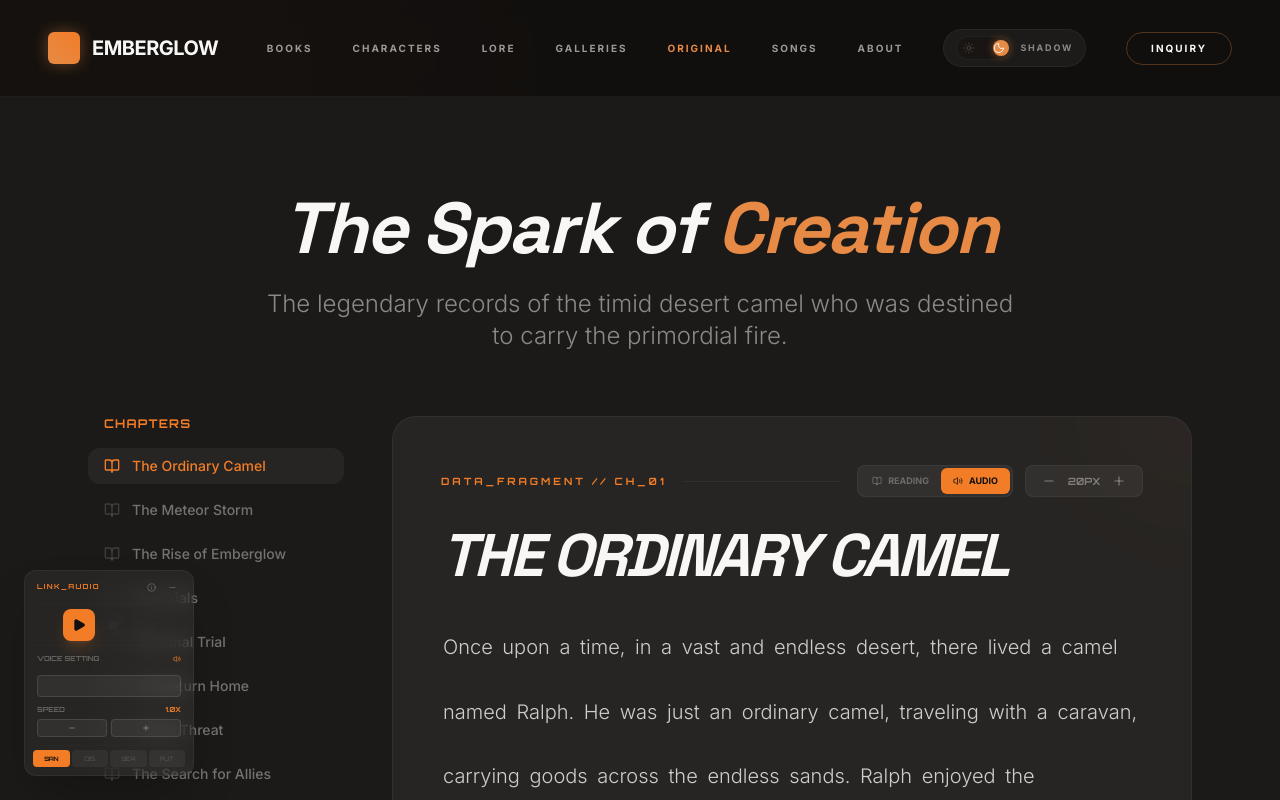
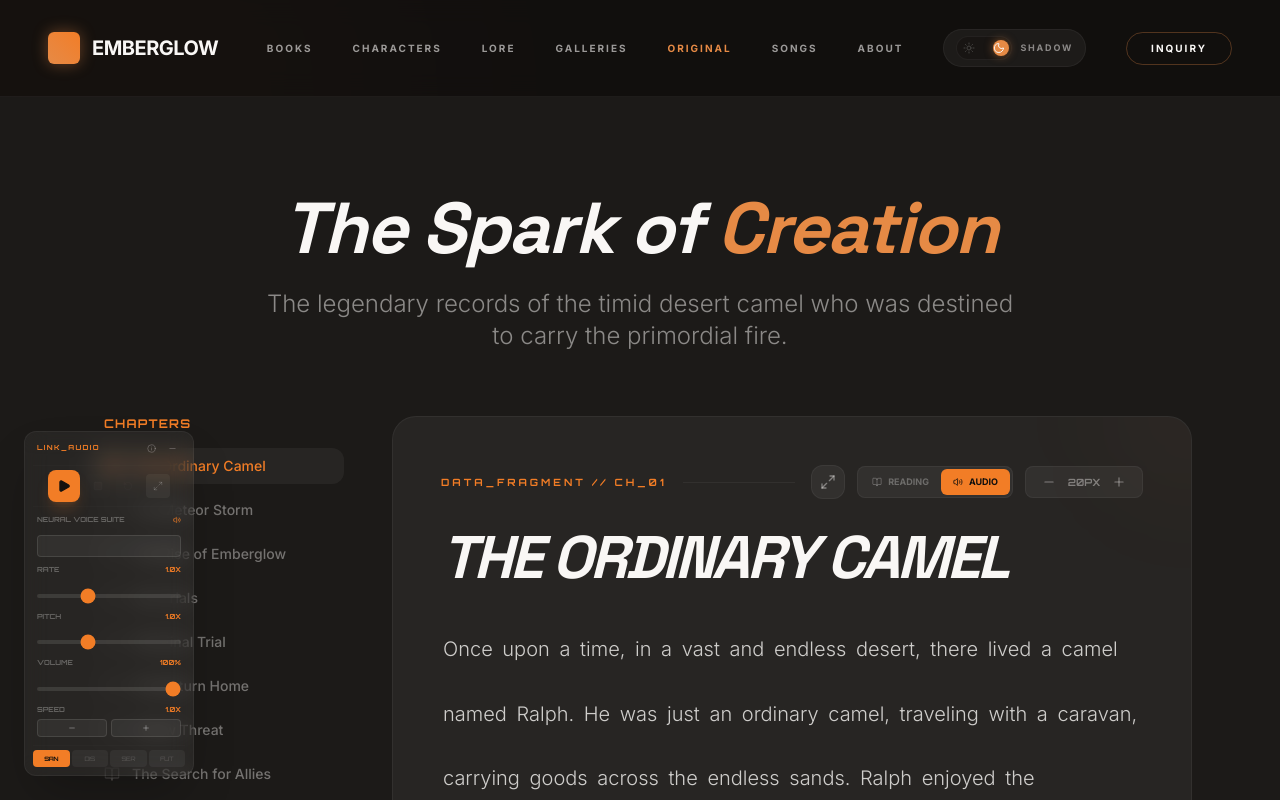
Before and after one commit to Hudmebac/emberglownew, a React (Vite) app: page /original in a window 1280 px wide. Shown: the top 800 px of the page. Built offline with nearby package versions, Linux system fonts and the light colour scheme; a web font is replaced by a local one.

Commit message:
Add speech settings and fullscreen toggle

```diff
--- a/src/pages/Original.tsx
+++ b/src/pages/Original.tsx
@@ -17,15 +17,18 @@ import {
   Settings,
   Info,
   X,
-  Languages
+  Languages,
+  Maximize2,
+  Minimize2,
+  ListFilter
 } from 'lucide-react';
 
 export default function Original() {
   const [activeChapter, setActiveChapter] = useState(0);
   const [fontSize, setFontSize] = useState(20);
   const [fontFamily, setFontFamily] = useState<'sans' | 'display' | 'serif' | 'futuristic'>('sans');
-
   const [viewMode, setViewMode] = useState<'reading' | 'audio'>('audio');
+  const [isFullscreen, setIsFullscreen] = useState(false);
 
   // Audio State
   const [isPlaying, setIsPlaying] = useState(false);
@@ -33,6 +36,8 @@ export default function Original() {
   const [activeWordIndex, setActiveWordIndex] = useState(-1);
   const playStateRef = useRef({ playing: false, paused: false });
   const [speechRate, setSpeechRate] = useState(1);
+  const [speechPitch, setSpeechPitch] = useState(1);
+  const [speechVolume, setSpeechVolume] = useState(1);
   const [selectedVoiceId, setSelectedVoiceId] = useState<string>('narrator');
   const [showChapterPrompt, setShowChapterPrompt] = useState(false);
   const [showControls, setShowControls] = useState(true);
@@ -104,10 +109,17 @@ export default function Original() {
                    findVoiceByTerms(['female', 'en-gb', 'en-us', 'online'], ['male', 'david', 'guy']) || source[source.length - 1];
 
     return [
-      { id: 'narrator', voice: narrator, label: 'The Narrator' },
-      { id: 'male', voice: male, label: 'Male Voice' },
-      { id: 'female', voice: female, label: 'Female Voice' }
-    ].filter(v => v.voice);
+      { id: 'narrator', voice: narrator, label: 'Default: The Narrator' },
+      { id: 'male', voice: male, label: 'Preset: Male Voice' },
+      { id: 'female', voice: female, label: 'Preset: Female Voice' },
+      ...voices.filter(v => v.lang.startsWith('en')).map((v, i) => ({
+        id: `sys-${v.name}-${i}`,
+        voice: v,
+        label: `System: ${v.name} (${v.lang})`
+      }))
+    ].filter((v, index, self) =>
+      v.voice && self.findIndex(t => t.voice?.name === v.voice?.name) === index
+    );
   }, [voices]);
 
   const selectedVoice = useMemo(() => {
@@ -246,6 +258,8 @@ export default function Original() {
           utterance.lang = selectedVoice.lang;
         }
         utterance.rate = speechRate;
+        utterance.pitch = speechPitch;
+        utterance.volume = speechVolume;
 
         utterance.onboundary = (event) => {
         // Find position relative to the whole text
@@ -334,20 +348,12 @@ export default function Original() {
   // Improved Auto-scroll: Only scroll if needed and more centered
   useEffect(() => {
     if (activeWordIndex !== -1 && contentRef.current && isPlaying && !isPaused) {
-      const activeWord = contentRef.current.querySelector('[data-active="true"]');
+      const activeWord = contentRef.current.querySelector('#active-reading-word');
       if (activeWord) {
-        const rect = activeWord.getBoundingClientRect();
-        const isInViewport = (
-          rect.top >= 200 &&
-          rect.bottom <= (window.innerHeight || document.documentElement.clientHeight) - 200
-        );
-
-        if (!isInViewport) {
         activeWord.scrollIntoView({
           behavior: 'smooth',
           block: 'center',
         });
-        }
       }
     }
   }, [activeWordIndex, isPlaying, isPaused]);
@@ -394,7 +400,7 @@ export default function Original() {
                     animate={{ opacity: 1, height: 'auto' }}
                     className="bg-eg-amber/5 border border-eg-amber/10 rounded-lg p-1.5 text-[8px] text-eg-sand/60 leading-tight italic"
                   >
-                    Auto-highlights & scrolls as the legend is spoken.
+                    Voice synchronization and high-fidelity highlighting active.
                   </motion.div>
                 )}
 
@@ -438,11 +444,18 @@ export default function Original() {
                   >
                     <RotateCcw size={10} />
                   </button>
+
+                  <button
+                    onClick={() => setIsFullscreen(!isFullscreen)}
+                    className={`w-6 h-6 rounded flex items-center justify-center transition-all ${isFullscreen ? 'bg-eg-amber text-eg-deep' : 'bg-eg-sand/5 text-eg-sand/20 hover:text-eg-amber hover:bg-eg-amber/10'}`}
+                  >
+                    {isFullscreen ? <Minimize2 size={10} /> : <Maximize2 size={10} />}
+                  </button>
                 </div>
 
-                <div className="space-y-1.5 px-1">
+                <div className="space-y-1.5 px-1 overflow-hidden">
                     <div className="flex items-center justify-between text-[7px] font-mono text-eg-sand/30 uppercase font-black">
-                      <span>Voice Setting</span>
+                      <span>Neural Voice Suite</span>
                       <Volume2 size={8} className="text-eg-amber" />
                     </div>
                   <select
@@ -459,6 +472,45 @@ export default function Original() {
                       </option>
                     ))}
                   </select>
+                </div>
+
+                <div className="space-y-2 px-1">
+                  <div className="space-y-1">
+                    <div className="flex items-center justify-between text-[7px] font-mono text-eg-sand/30 uppercase font-black">
+                      <span>Rate</span>
+                      <span className="text-eg-amber">{speechRate.toFixed(1)}x</span>
+                    </div>
+                    <input
+                      type="range" min="0.5" max="2" step="0.1"
+                      value={speechRate}
+                      onChange={(e) => setSpeechRate(parseFloat(e.target.value))}
+                      className="w-full accent-eg-amber h-1 bg-eg-sand/10 rounded-lg appearance-none cursor-pointer"
+                    />
+                  </div>
+                  <div className="space-y-1">
+                    <div className="flex items-center justify-between text-[7px] font-mono text-eg-sand/30 uppercase font-black">
+                      <span>Pitch</span>
+                      <span className="text-eg-amber">{speechPitch.toFixed(1)}x</span>
+                    </div>
+                    <input
+                      type="range" min="0.5" max="2" step="0.1"
+                      value={speechPitch}
+                      onChange={(e) => setSpeechPitch(parseFloat(e.target.value))}
+                      className="w-full accent-eg-amber h-1 bg-eg-sand/10 rounded-lg appearance-none cursor-pointer"
+                    />
+                  </div>
+                  <div className="space-y-1">
+                    <div className="flex items-center justify-between text-[7px] font-mono text-eg-sand/30 uppercase font-black">
+                      <span>Volume</span>
+                      <span className="text-eg-amber">{(speechVolume * 100).toFixed(0)}%</span>
+                    </div>
+                    <input
+                      type="range" min="0" max="1" step="0.1"
+                      value={speechVolume}
+                      onChange={(e) => setSpeechVolume(parseFloat(e.target.value))}
+                      className="w-full accent-eg-amber h-1 bg-eg-sand/10 rounded-lg appearance-none cursor-pointer"
+                    />
+                  </div>
                 </div>
 
                 <AnimatePresence>
@@ -539,7 +591,8 @@ export default function Original() {
           </button>
         )}
 
-        <div className="max-w-6xl mx-auto px-6">
+        <div className={`mx-auto px-6 transition-all duration-500 ${isFullscreen ? 'max-w-none pt-24 pb-48 fixed inset-0 z-[100] bg-eg-charcoal overflow-y-auto' : 'max-w-6xl'}`}>
+          {!isFullscreen && (
             <motion.div
               initial={{ opacity: 0, y: 20 }}
               animate={{ opacity: 1, y: 0 }}
@@ -550,8 +603,10 @@ export default function Original() {
                 The legendary records of the timid desert camel who was destined to carry the primordial fire.
               </p>
             </motion.div>
+          )}
 
           {/* Table of Contents for Mobile */}
+          {!isFullscreen && (
             <div className="lg:hidden mb-12 overflow-x-auto pb-4 flex gap-4 no-scrollbar">
               {CHAPTERS.map((chapter, index) => (
                 <button
@@ -570,9 +625,11 @@ export default function Original() {
                 </button>
               ))}
             </div>
+          )}
 
-          <div className="flex flex-col lg:flex-row gap-12">
+          <div className={`flex flex-col lg:flex-row gap-12 ${isFullscreen ? 'max-w-4xl mx-auto' : ''}`}>
             {/* Desktop Side Navigation */}
+            {!isFullscreen && (
               <aside className="hidden lg:block w-64 space-y-2 sticky top-32 h-fit">
                 <h2 className="text-eg-amber font-mono text-xs uppercase tracking-widest mb-4 px-4 font-bold">Chapters</h2>
                 {CHAPTERS.map((chapter, index) => (
@@ -593,6 +650,7 @@ export default function Original() {
                   </button>
                 ))}
               </aside>
+            )}
 
             {/* Main Content Area */}
             <main className="flex-1">
@@ -612,10 +670,27 @@ export default function Original() {
                       DATA_FRAGMENT // CH_{CHAPTERS[activeChapter].id.toString().padStart(2, '0')}
                     </span>
                     <div className="h-px flex-1 bg-border-primary" />
+                    {isFullscreen && (
+                      <button
+                        onClick={() => setIsFullscreen(false)}
+                        className="p-2 bg-eg-sand/5 hover:bg-eg-sand/10 rounded-full transition-all text-eg-sand/40 hover:text-white"
+                      >
+                        <Minimize2 size={20} />
+                      </button>
+                    )}
                   </div>
 
                   {/* Mode & Scale HUD */}
                   <div className="flex items-center gap-3">
+                    {!isFullscreen && (
+                      <button
+                        onClick={() => setIsFullscreen(true)}
+                        className="p-2 bg-eg-sand/5 hover:bg-eg-sand/10 rounded-xl border border-border-primary text-eg-sand/40 hover:text-eg-amber transition-all"
+                        title="Enter Fullscreen"
+                      >
+                        <Maximize2 size={16} />
+                      </button>
+                    )}
                     {/* View mode toggle */}
                     <div className="flex bg-eg-sand/5 rounded-lg p-0.5 border border-border-primary">
                       <button
@@ -695,9 +770,10 @@ export default function Original() {
                         <span
                           key={idx}
                           data-active={isSpeaking}
-                          className={`transition-all duration-100 rounded-sm px-0.5 relative inline-block ${
+                          id={isSpeaking ? 'active-reading-word' : undefined}
+                          className={`transition-all duration-100 rounded px-0.5 relative inline-block ${
                           isSpeaking
-                            ? 'bg-eg-amber/90 text-eg-charcoal font-bold scale-105 shadow-xl z-10'
+                            ? 'bg-eg-amber text-eg-deep font-bold scale-110 shadow-[0_0_15px_rgba(255,183,77,0.4)] z-10'
                             : 'text-eg-sand/80'
                         }`}
                         >
```
Lines whose indentation alone changed are shown as unchanged.
